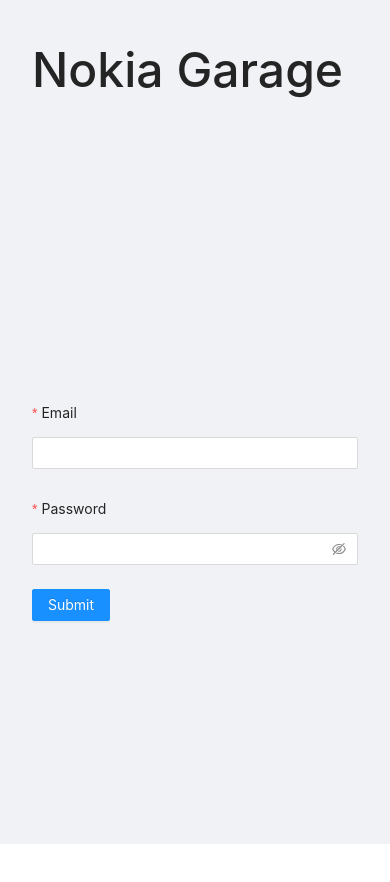
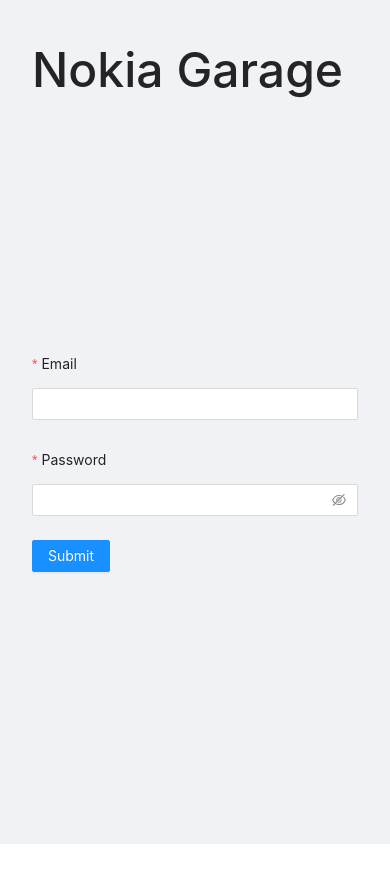
Before and after one commit to mycampus-project/my-garage, a React (Create React App) app in the folder apps/garage-timebooking/: page /login in a window 390 px wide. Shown: the top 882 px of the page. After the commit the page ends 844 px from the top, so only its background shows below. Built offline with nearby package versions, Linux system fonts and the light colour scheme.

Commit message:
adjust responsiveness of login

```diff
--- a/apps/garage-timebooking/src/pages/Login.tsx
+++ b/apps/garage-timebooking/src/pages/Login.tsx
@@ -18,15 +18,17 @@
   width: 100%;
   height: 100%;
   margin: 0 auto;
+  display: flex;
+  flex-direction: column;
 `;
 
 const CenteredContent = styled.div`
-  height: 100%;
   width: 100%;
 
   display: flex;
   justify-content: center;
   align-items: center;
+  flex: 1;
 `;
 
 function Login() {
```
